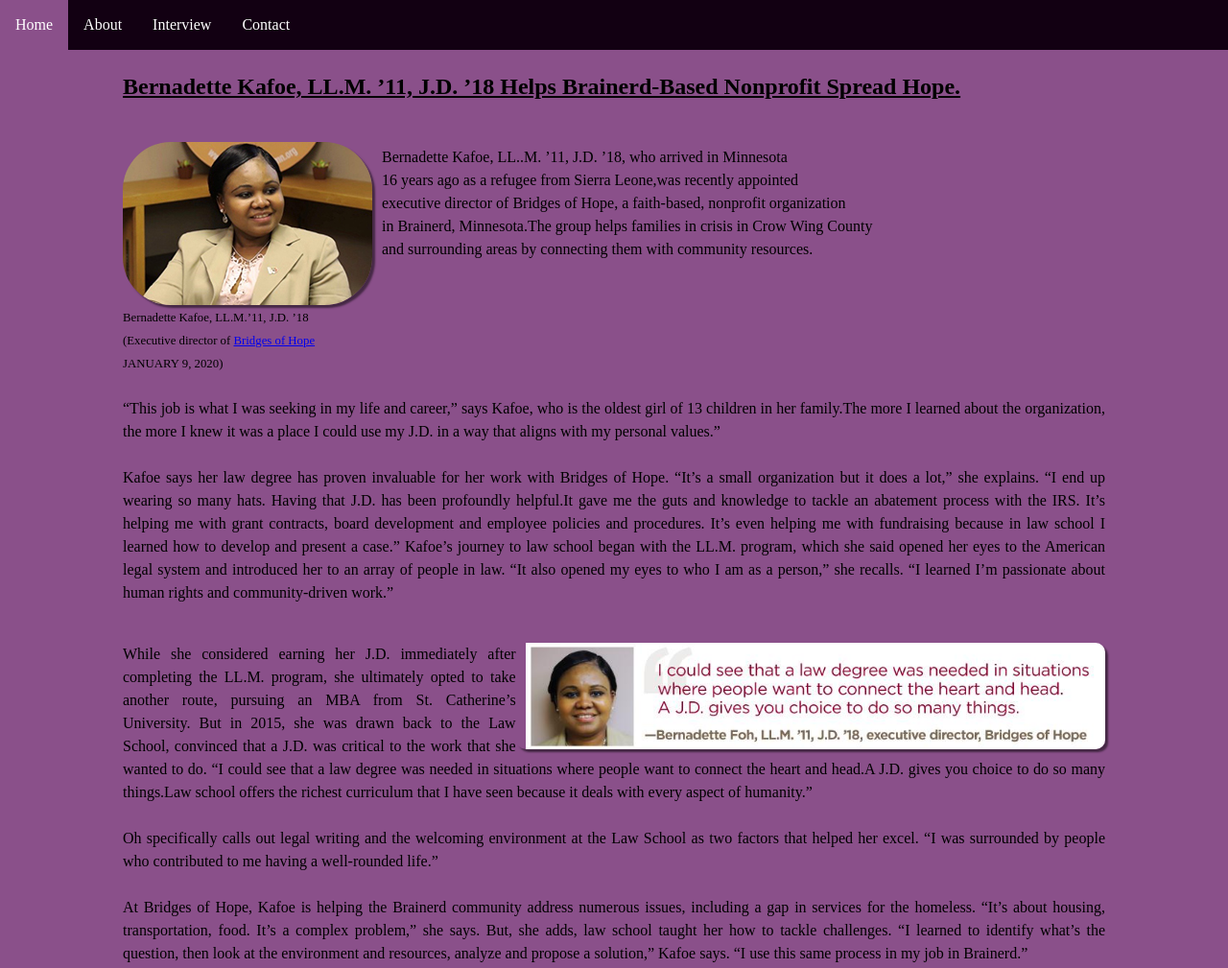
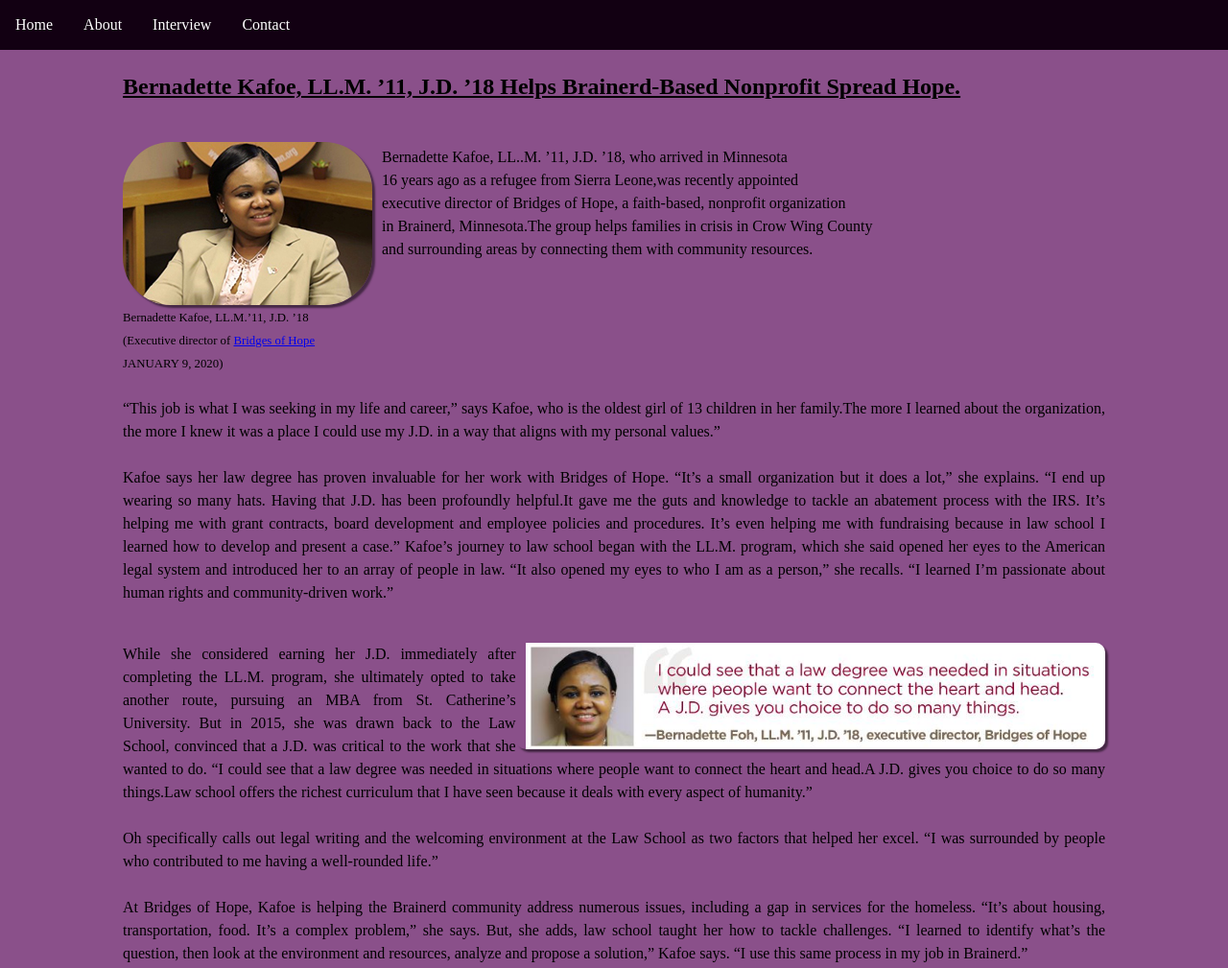
Before and after one commit to Kelfmo1/bernadetteEsqkafoe.github.io, a plain HTML site: page index.html in a window 1280 px wide. Shown: the top 1009 px of the page at 96% size. Drawn offline with Linux system fonts and the light colour scheme.

Commit message:
Update styles.css

```diff
--- a/styles.css
+++ b/styles.css
@@ -32,9 +32,7 @@ li a:hover:not(.active) {
   background-color: #111;
 }
 
-.active {
-  background-color: #8A508A;
-}
+
 #newsPic{
   float: left;
   border: none;
```
